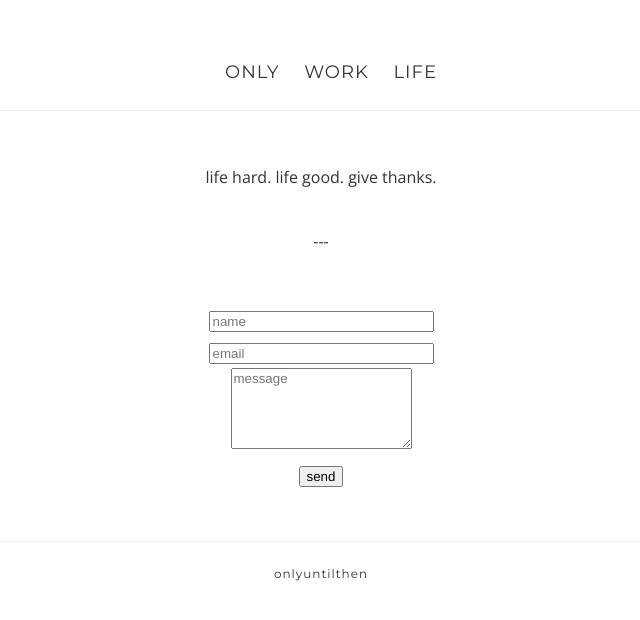
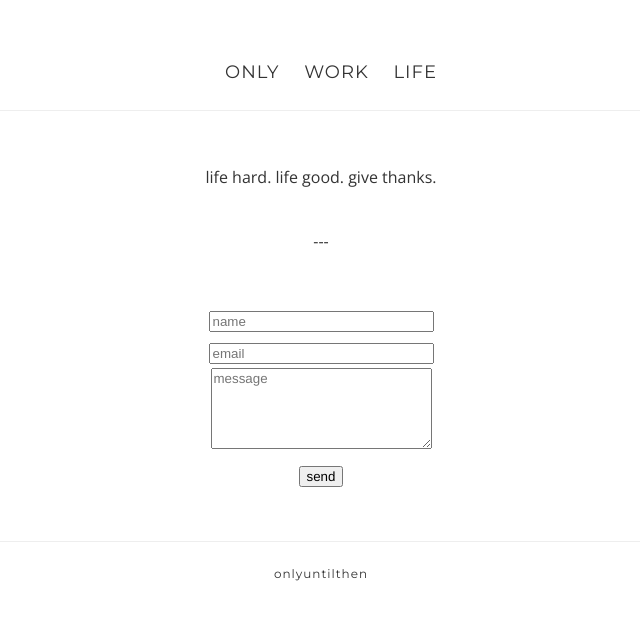
Before and after one commit to onlyuntilthen/onlyuntilthen.github.io, a Jekyll site: the page built from life.md, in a window 1280 px wide. Shown: the top 620 px of the page, without its empty margins (319-959 px from the left). Built offline with Jekyll 4.4.1, drawn with Linux system fonts in a browser that asks for light colours.

Commit message:
form v6_c2

```diff
--- a/life.md
+++ b/life.md
@@ -12,7 +12,7 @@ description: life life
   <fieldset id="fs-frm-inputs">
     <br/><input type="text" name="name" id="full-name" placeholder="name" required="" size="25">
     <br/><input type="email" name="_replyto" id="email-address" placeholder="email" required="" size="25">
-    <br/><textarea rows="5" name="message" id="message" placeholder="message" required="" style="font-family:Helvetica Neue"></textarea>
+    <br/><textarea rows="5" cols="25" name="message" id="message" placeholder="message" required="" style="font-family:Helvetica Neue"></textarea>
     <br/><input type="hidden" name="_subject" id="email-subject" value="Contact Form Submission">
   </fieldset>
   <input type="submit" value="send" style="font-family:Helvetica Neue">
```
